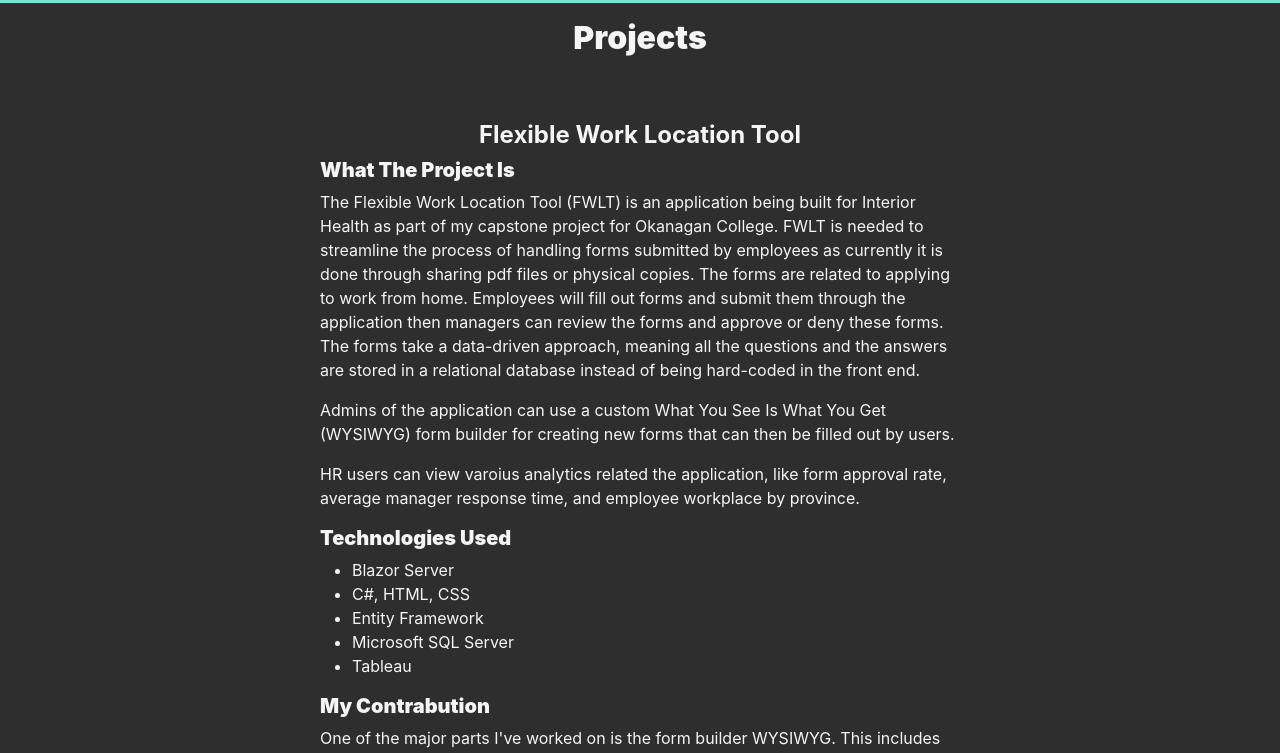
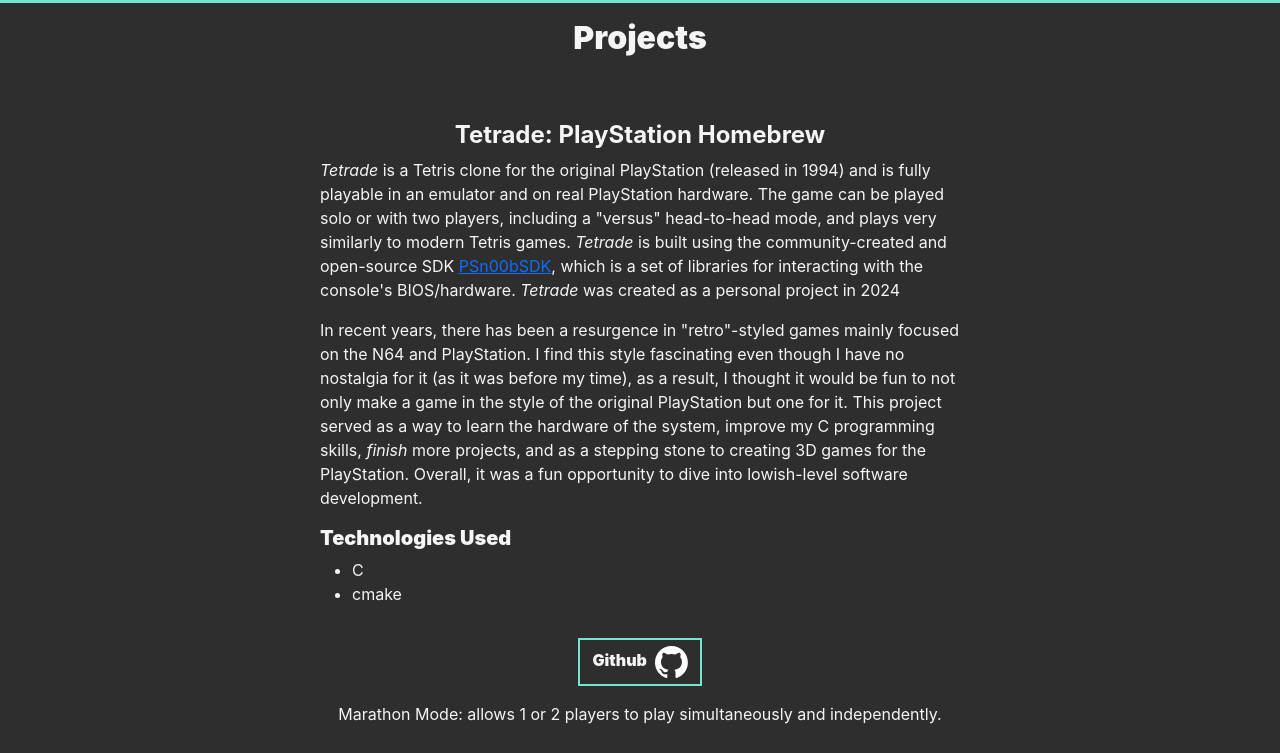
Before and after one commit to Logan-Campbell/PersonalWebsite, a React (Create React App) app: page / in a window 1280 px wide. Shown: the part 1520-2273 px from the top of the page. Built offline with nearby package versions, Linux system fonts and the light colour scheme.

Commit message:
Added Tetrade project

```diff
--- a/src/App.js
+++ b/src/App.js
@@ -12,6 +12,8 @@ import LoginPM from './img/projects/LoginPM.gif'
 import easyWin from './img/projects/ms-easy-win.PNG'
 import expertLose from './img/projects/ms-expert-lose.PNG'
 import pongGame from './img/projects/pong-game.png'
+import tetradeMarathon from './img/projects/tetrade-marathon.png'
+import tetradeVersus from './img/projects/tetrade-versus.png'
 
 import resume from './files/Logan_Campbell_Resume.pdf'
 
@@ -22,7 +24,7 @@ import Col from 'react-bootstrap/Col';
 import Collapse from 'react-bootstrap/Collapse';
 
 function App() {
-  const projects = ["FWLT", "Networked Pong", "Chat", "Minesweeper"]
+  const projects = ["Tetrade", "FWLT", "Networked Pong", "Chat", "Minesweeper"]
   const [open, setOpen] = useState(false);
   const linkImageButton = (src, image, alt, buttonText) =>{
     return (
@@ -71,6 +73,40 @@ function App() {
       <div className="section" id="projects">
         <div className="text">
           <h2>Projects</h2>
+          <div className="project" id="Tetrade">
+            <h4>Tetrade: PlayStation Homebrew</h4>
+            <p>
+              <em>Tetrade</em> is a Tetris clone for the original PlayStation (released in 1994) and is fully playable in an emulator and on real PlayStation hardware.
+              The game can be played solo or with two players, including a "versus" head-to-head mode, and plays very similarly to modern Tetris games. <em>Tetrade</em> is built
+              using the community-created and open-source SDK <a href="https://github.com/Lameguy64/PSn00bSDK" rel="noreferrer" target="_blank">PSn00bSDK</a>,
+              which is a set of libraries for interacting with the console's BIOS/hardware. <em>Tetrade</em> was created as a personal project in 2024
+            </p>
+            <p>
+              In recent years, there has been a resurgence in "retro"-styled games mainly focused on the N64 and PlayStation. I find this style
+              fascinating even though I have no nostalgia for it (as it was before my time), as a result, I thought it would be fun to not only make
+              a game in the style of the original PlayStation but one for it. This project served as a way to learn the hardware of the system, improve
+              my C programming skills, <em>finish</em> more projects, and as a stepping stone to creating 3D games for the PlayStation. Overall, it was a
+              fun opportunity to dive into lowish-level software development.
+            </p>
+            <h5>Technologies Used</h5>
+            <ul>
+              <li>C</li>
+              <li>cmake</li>
+            </ul>
+            <div className="button-holder">
+              {linkImageButton("https://github.com/Logan-Campbell/Tetrade", githubLogoWhite, "Github Logo", "Github", "Github")}
+            </div>
+            <div className="image-holder">
+              <p>
+                  Marathon Mode: allows 1 or 2 players to play simultaneously and independently.
+              </p>
+              <img src={tetradeMarathon} alt="Gameplay of marathon mode"/>
+              <p>
+                  Versus Mode: 2-player head-to-head.
+              </p>
+              <img src={tetradeVersus} alt="Gameplay of versus mode"/>
+            </div>
+          </div>
           <div className="project" id="FWLT">
             <h4>Flexible Work Location Tool</h4>
             <h5>What The Project Is</h5>
```
Also changed, not shown: src/img/projects/tetrade-marathon.png (added), src/img/projects/tetrade-versus.png (added).
